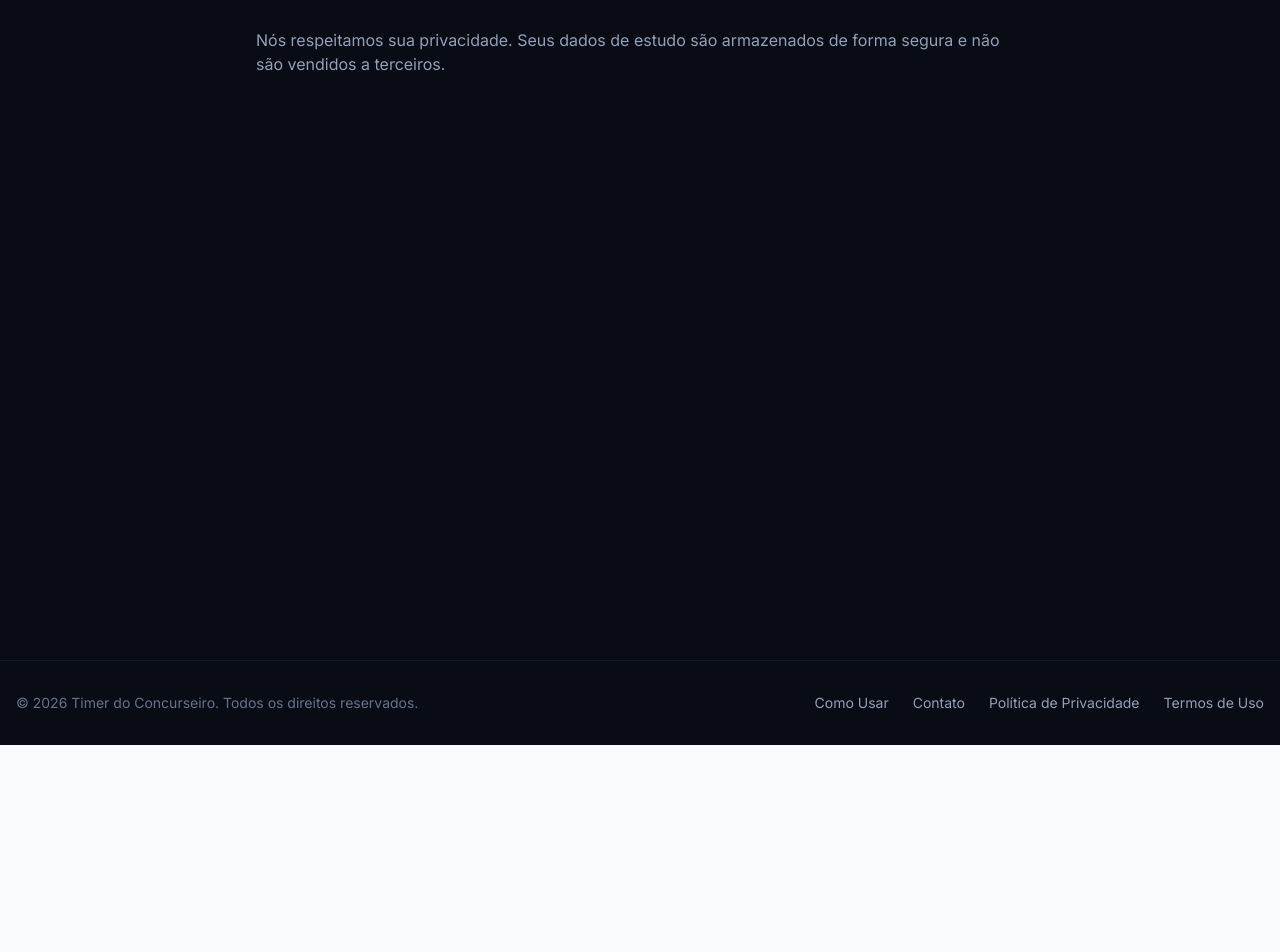
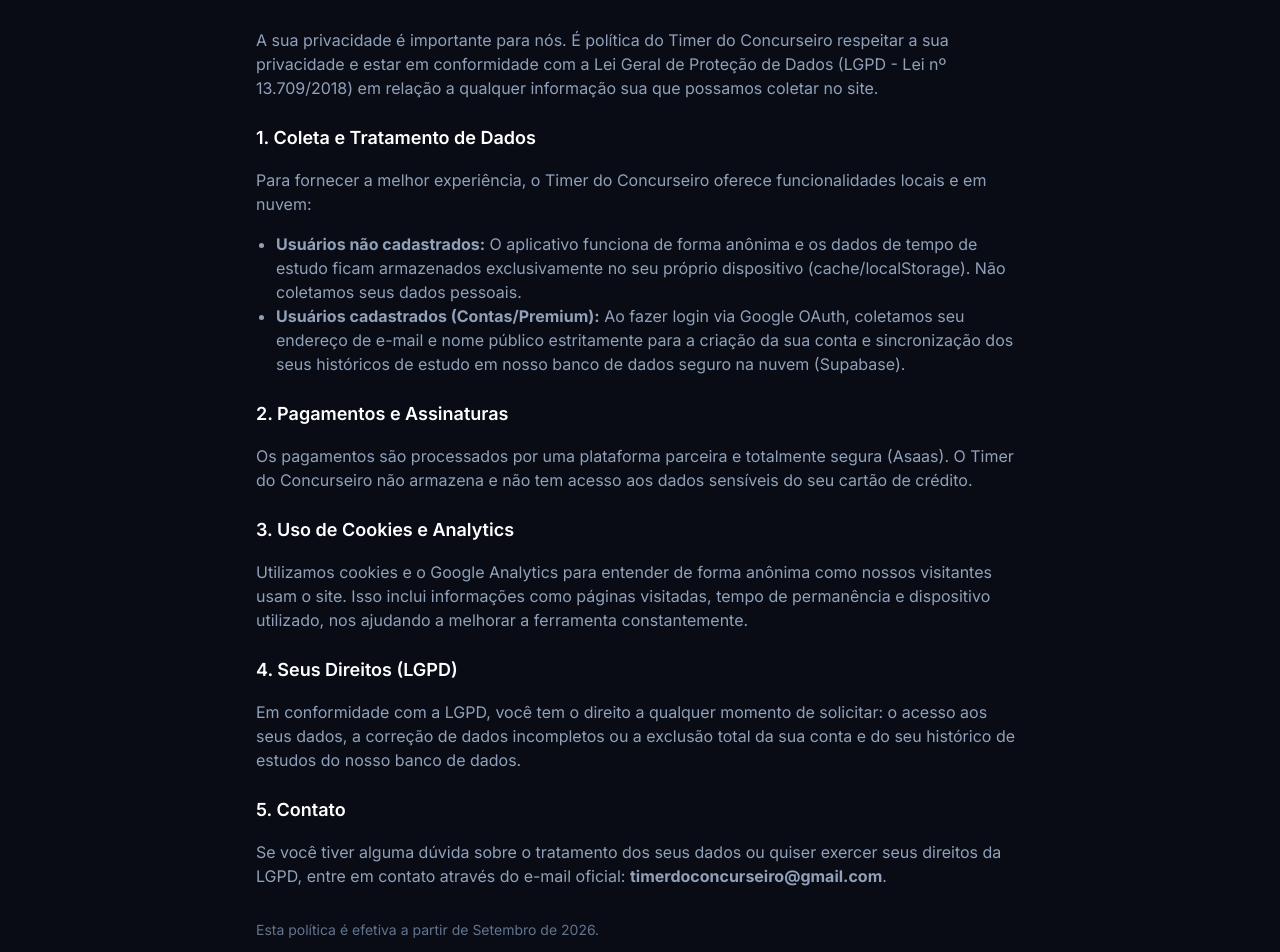
Before and after one commit to timerdoconcurseiro-hash/timer-do-concurseiro, a Next.js app: page /politica-de-privacidade in a window 1280 px wide. Shown: the part 140-1092 px from the top of the page. Before the commit the page ends 885 px from the top, so only its background shows below. Built offline with nearby package versions, Linux system fonts and the light colour scheme.

Commit message:
Update legal pages with LGPD and premium features info

```diff
--- a/app/politica-de-privacidade/page.tsx
+++ b/app/politica-de-privacidade/page.tsx
@@ -2,7 +2,7 @@
 import Link from 'next/link';
 import { ArrowLeft } from 'lucide-react';
 
-export default function Page() {
+export default function PoliticaPrivacidadePage() {
   return (
     <div className="min-h-screen bg-[#090C15] text-slate-200 py-12 px-4">
       <div className="max-w-3xl mx-auto space-y-8">
@@ -10,8 +10,29 @@
           <ArrowLeft size={16} /> Voltar
         </Link>
         <h1 className="text-3xl font-bold text-white">Política de Privacidade</h1>
-        <div className="prose prose-invert max-w-none text-slate-400">
-          <p>Nós respeitamos sua privacidade. Seus dados de estudo são armazenados de forma segura e não são vendidos a terceiros.</p>
+        <div className="prose prose-invert max-w-none text-slate-400 space-y-4">
+          <p>A sua privacidade é importante para nós. É política do Timer do Concurseiro respeitar a sua privacidade e estar em conformidade com a Lei Geral de Proteção de Dados (LGPD - Lei nº 13.709/2018) em relação a qualquer informação sua que possamos coletar no site.</p>
+
+          <h3 className="text-white font-semibold text-lg mt-6">1. Coleta e Tratamento de Dados</h3>
+          <p>Para fornecer a melhor experiência, o Timer do Concurseiro oferece funcionalidades locais e em nuvem:</p>
+          <ul className="list-disc pl-5">
+            <li><strong>Usuários não cadastrados:</strong> O aplicativo funciona de forma anônima e os dados de tempo de estudo ficam armazenados exclusivamente no seu próprio dispositivo (cache/localStorage). Não coletamos seus dados pessoais.</li>
+            <li><strong>Usuários cadastrados (Contas/Premium):</strong> Ao fazer login via Google OAuth, coletamos seu endereço de e-mail e nome público estritamente para a criação da sua conta e sincronização dos seus históricos de estudo em nosso banco de dados seguro na nuvem (Supabase).</li>
+          </ul>
+
+          <h3 className="text-white font-semibold text-lg mt-6">2. Pagamentos e Assinaturas</h3>
+          <p>Os pagamentos são processados por uma plataforma parceira e totalmente segura (Asaas). O Timer do Concurseiro não armazena e não tem acesso aos dados sensíveis do seu cartão de crédito.</p>
+
+          <h3 className="text-white font-semibold text-lg mt-6">3. Uso de Cookies e Analytics</h3>
+          <p>Utilizamos cookies e o Google Analytics para entender de forma anônima como nossos visitantes usam o site. Isso inclui informações como páginas visitadas, tempo de permanência e dispositivo utilizado, nos ajudando a melhorar a ferramenta constantemente.</p>
+
+          <h3 className="text-white font-semibold text-lg mt-6">4. Seus Direitos (LGPD)</h3>
+          <p>Em conformidade com a LGPD, você tem o direito a qualquer momento de solicitar: o acesso aos seus dados, a correção de dados incompletos ou a exclusão total da sua conta e do seu histórico de estudos do nosso banco de dados.</p>
+
+          <h3 className="text-white font-semibold text-lg mt-6">5. Contato</h3>
+          <p>Se você tiver alguma dúvida sobre o tratamento dos seus dados ou quiser exercer seus direitos da LGPD, entre em contato através do e-mail oficial: <strong>timerdoconcurseiro@gmail.com</strong>.</p>
+
+          <p className="mt-8 text-sm text-slate-500">Esta política é efetiva a partir de Setembro de 2026.</p>
         </div>
       </div>
     </div>
--- a/app/termos-de-uso/page.tsx
+++ b/app/termos-de-uso/page.tsx
@@ -2,7 +2,7 @@
 import Link from 'next/link';
 import { ArrowLeft } from 'lucide-react';
 
-export default function Page() {
+export default function TermosUsoPage() {
   return (
     <div className="min-h-screen bg-[#090C15] text-slate-200 py-12 px-4">
       <div className="max-w-3xl mx-auto space-y-8">
@@ -10,8 +10,25 @@
           <ArrowLeft size={16} /> Voltar
         </Link>
         <h1 className="text-3xl font-bold text-white">Termos de Uso</h1>
-        <div className="prose prose-invert max-w-none text-slate-400">
-          <p>Ao utilizar o Timer do Concurseiro, você concorda com nossos termos de prestação de serviço, focados em auxiliar seu cronograma de estudos.</p>
+        <div className="prose prose-invert max-w-none text-slate-400 space-y-4">
+
+          <h3 className="text-white font-semibold text-lg mt-6">1. Aceitação dos Termos</h3>
+          <p>Ao acessar e utilizar o site Timer do Concurseiro, você concorda em cumprir estes termos de serviço, bem como todas as leis e regulamentos aplicáveis. Se você não concordar com algum desses termos, está proibido de usar ou acessar este serviço.</p>
+
+          <h3 className="text-white font-semibold text-lg mt-6">2. Uso da Ferramenta e Planos</h3>
+          <p>O Timer do Concurseiro é disponibilizado na modalidade gratuita (com recursos básicos) e na modalidade Premium (paga, com recursos avançados de Inteligência Artificial e sincronização). Nossa ferramenta tem o objetivo exclusivo de auxiliar no controle e organização do tempo de estudos.</p>
+
+          <h3 className="text-white font-semibold text-lg mt-6">3. Isenção de Responsabilidade (Resultados)</h3>
+          <p>Não garantimos resultados em provas, nomeações, aprovações ou desempenho acadêmico. A disciplina, o uso da ferramenta e o planejamento do estudo são de responsabilidade inteiramente do usuário.</p>
+
+          <h3 className="text-white font-semibold text-lg mt-6">4. Armazenamento de Dados</h3>
+          <p>Para usuários do plano gratuito (não logados), os dados são salvos apenas localmente no navegador. Não nos responsabilizamos pela perda do seu histórico de tempo caso você limpe o cache do seu dispositivo ou troque de aparelho. A sincronização e proteção contra perdas está disponível apenas para usuários com conta ativa (Premium).</p>
+
+          <h3 className="text-white font-semibold text-lg mt-6">5. Reembolso e Garantia</h3>
+          <p>Oferecemos uma Garantia Incondicional de 7 dias para as compras de planos Premium. Caso o usuário não esteja satisfeito com a ferramenta, poderá solicitar o reembolso integral enviando um e-mail para o suporte dentro do prazo de 7 dias após a compra.</p>
+
+          <h3 className="text-white font-semibold text-lg mt-6">6. Modificações</h3>
+          <p>O Timer do Concurseiro pode revisar e alterar estes termos de serviço a qualquer momento, sem aviso prévio. Ao continuar usando o site após tais alterações, você concorda em ficar vinculado à versão atual desses termos de serviço.</p>
         </div>
       </div>
     </div>
```
